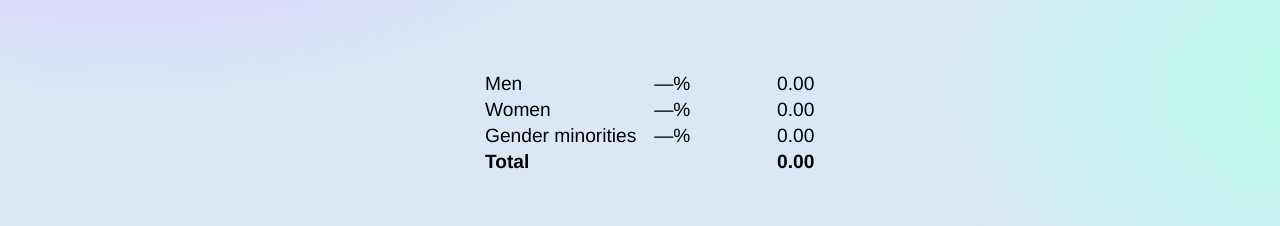
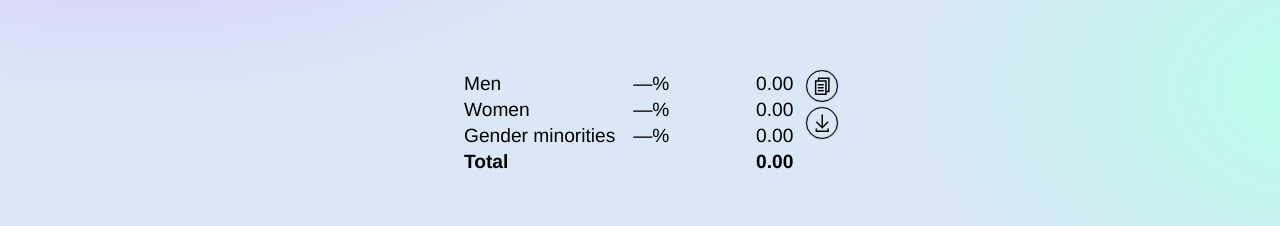
Before and after one commit to oleobal/parole, a Svelte app: page / in a window 1280 px wide. Shown: the part 438-664 px from the top of the page. Built offline with nearby package versions, Linux system fonts and the light colour scheme; a web font is replaced by a local one.

Commit message:
add copy and TSV export buttons to results

```diff
--- a/src/App.svelte
+++ b/src/App.svelte
@@ -6,7 +6,7 @@
   import {choices, localize } from './lib/locales';
   import { onMount } from 'svelte';
   import Button from './lib/elements/Button.svelte';
-  import { filledMicrophoneIcon, plusIcon } from './lib/icons';
+  import { copyIcon, downloadIcon, filledMicrophoneIcon, plusIcon } from './lib/icons';
   import type { TimersExport } from './lib/types';
 
   let totalTime = $derived(Object.values(timers.data).reduce((t, n) => t+n.time, 0))
@@ -85,6 +85,37 @@
     return id;
   }
 
+  function buildResultsAsHumanText() : string {
+    return (sortedTimerIds.map((id) => {
+        const t = timers.data[id];
+        const p = ((t.time || totalTime)?(Math.round(t.time / totalTime * 100)):"—");
+        return `${p}% ${t.name} (${humanTimeFromMilliseconds(t.time)})`;
+    })).join("\n")
+  }
+
+  function buildResultsAsTSV() : string {
+    function buildTSVline(...ar: any[]) : string {
+      return ar.join("\t");
+    }
+
+    return [buildTSVline(localize("name"), localize("percentage"), localize("speakingTime"))].concat(
+        sortedTimerIds.map((id) => {
+          const t = timers.data[id];
+          const p = ((t.time || totalTime)?(Math.round(t.time / totalTime * 100)):"NaN")
+          return buildTSVline(t.name, p, humanTimeFromMilliseconds(t.time))
+      }),
+      [buildTSVline("Total", 100, humanTimeFromMilliseconds(totalTime))]
+    ).join("\n")
+  }
+
+  function downloadResultsAsTSV() {
+      const blob = new Blob([buildResultsAsTSV()], { type: 'text/csv' });
+      const url = URL.createObjectURL(blob);
+      const a = document.createElement('a');
+      a.href = url;
+      a.download = `parole.tsv`;
+      a.click();
+  }
 </script>
 <svelte:window on:keydown={onKeyDown} />
 
@@ -122,6 +153,10 @@
         </tr>
       </tbody>
     </table>
+    <div class="results-buttons">
+      <Button isSquare height="2em" title={localize("copy")} onclick={() => {navigator.clipboard.writeText(buildResultsAsHumanText());}} htmlContents={copyIcon}/>
+      <Button isSquare height="2em" title={localize("download")} onclick={() => {downloadResultsAsTSV();}} htmlContents={downloadIcon}/>
+    </div>
   </div>
 </main>
 
@@ -197,6 +232,12 @@
   }
   .results {
     display: flex;
-    justify-content: space-around;
+    justify-content: center;
+    gap: 10px;
+  }
+  .results-buttons {
+    display: flex;
+    flex-direction: column;
+    gap: 5px;
   }
 </style>
--- a/src/lib/TopBarModals/Share.svelte
+++ b/src/lib/TopBarModals/Share.svelte
@@ -1,12 +1,11 @@
 <script lang="ts">
   import Button from '../elements/Button.svelte';
+  import { copyIcon } from '../icons';
   import { localize } from '../locales';
   import { timers } from '../state.svelte';
   import type { TimersExport } from '../types';
 
   let timersURL : string | null = $state(null)
-
-  const copyIcon = `<svg xmlns="http://www.w3.org/2000/svg" viewBox="0 0 24 24"><defs><style>.cls-1{fill:none;stroke:currentColor;stroke-miterlimit:10;stroke-width:1.91px;}</style></defs><line class="cls-1" x1="6.27" y1="13.91" x2="13.91" y2="13.91"/><line class="cls-1" x1="6.27" y1="10.09" x2="13.91" y2="10.09"/><line class="cls-1" x1="6.27" y1="17.73" x2="13.91" y2="17.73"/><polygon class="cls-1" points="16.77 8.18 16.77 22.5 3.41 22.5 3.41 5.32 16.77 5.32 16.77 8.18"/><polyline class="cls-1" points="16.77 18.68 20.59 18.68 20.59 4.36 20.59 1.5 7.23 1.5 7.23 5.32"/></svg>`
 
   const {
     // provided by <Modals />
@@ -83,15 +82,10 @@
     background-color: light-dark(var(--light-bg), var(--dark-bg));
   }
 
-  .items {
-  }
-
   .code {
     font-family: monospace;
     overflow: scroll;
     white-space: nowrap;
     background-color: rgba(0,0,0,0.2);
   }
-
-
 </style>
--- a/src/lib/icons.ts
+++ b/src/lib/icons.ts
@@ -29,3 +29,7 @@ export const xmarkIcon='<svg id="Layer_1" data-name="Layer 1" xmlns="http://www.
 export const playIcon='<svg id="Layer_1" data-name="Layer 1" xmlns="http://www.w3.org/2000/svg" viewBox="0 0 24 24"><defs><style>.cls-1{fill:none;stroke:currentColor;stroke-miterlimit:10;stroke-width:1px;}</style></defs><polygon class="cls-1" points="17.73 12 8.14 16.77 8.14 7.23 17.73 12"/></svg>'
 
 export const pauseIcon='<svg id="Layer_1" data-name="Layer 1" xmlns="http://www.w3.org/2000/svg" viewBox="0 0 24 24"><defs><style>.cls-1{fill:none;stroke:currentColor;stroke-miterlimit:10;stroke-width:1px;}</style></defs><line class="cls-1" x1="14.86" y1="7.23" x2="14.86" y2="16.77"/><line class="cls-1" x1="9.14" y1="16.77" x2="9.14" y2="7.23"/></svg>'
+
+export const copyIcon=`<svg xmlns="http://www.w3.org/2000/svg" viewBox="0 0 24 24"><defs><style>.cls-1{fill:none;stroke:currentColor;stroke-miterlimit:10;stroke-width:1.91px;}</style></defs><line class="cls-1" x1="6.27" y1="13.91" x2="13.91" y2="13.91"/><line class="cls-1" x1="6.27" y1="10.09" x2="13.91" y2="10.09"/><line class="cls-1" x1="6.27" y1="17.73" x2="13.91" y2="17.73"/><polygon class="cls-1" points="16.77 8.18 16.77 22.5 3.41 22.5 3.41 5.32 16.77 5.32 16.77 8.18"/><polyline class="cls-1" points="16.77 18.68 20.59 18.68 20.59 4.36 20.59 1.5 7.23 1.5 7.23 5.32"/></svg>`
+
+export const downloadIcon='<svg id="Layer_1" data-name="Layer 1" xmlns="http://www.w3.org/2000/svg" viewBox="0 0 24 24"><defs><style>.cls-1{fill:none;stroke:currentColor;stroke-miterlimit:10;stroke-width:1.91px;}</style></defs><line class="cls-1" x1="12" y1="17.72" x2="12" y2="0.5"/><polyline class="cls-1" points="4.35 10.06 12 17.72 19.65 10.06"/><polyline class="cls-1" points="19.65 18.67 19.65 22.5 4.35 22.5 4.35 18.67"/></svg>'
--- a/src/lib/locales.ts
+++ b/src/lib/locales.ts
@@ -16,6 +16,10 @@ export const text : {[key: string] : {[key: string] : string}} = {
 	share: {
 		en: "share",
 		fr: "partager",
+	},
+	download: {
+		en: "download",
+		fr: "télécharger",
 	},
 	help: {
 		en: "help",
@@ -40,6 +44,15 @@ export const text : {[key: string] : {[key: string] : string}} = {
 	reset : {
 		en: "reset",
 		fr: "reset"
+	},
+
+	name : {
+		en: "name",
+		fr: "nom",
+	},
+	percentage : {
+		en: "percentage",
+		fr: "pourcentage",
 	},
 
 	multipleSpeakers : {
```
